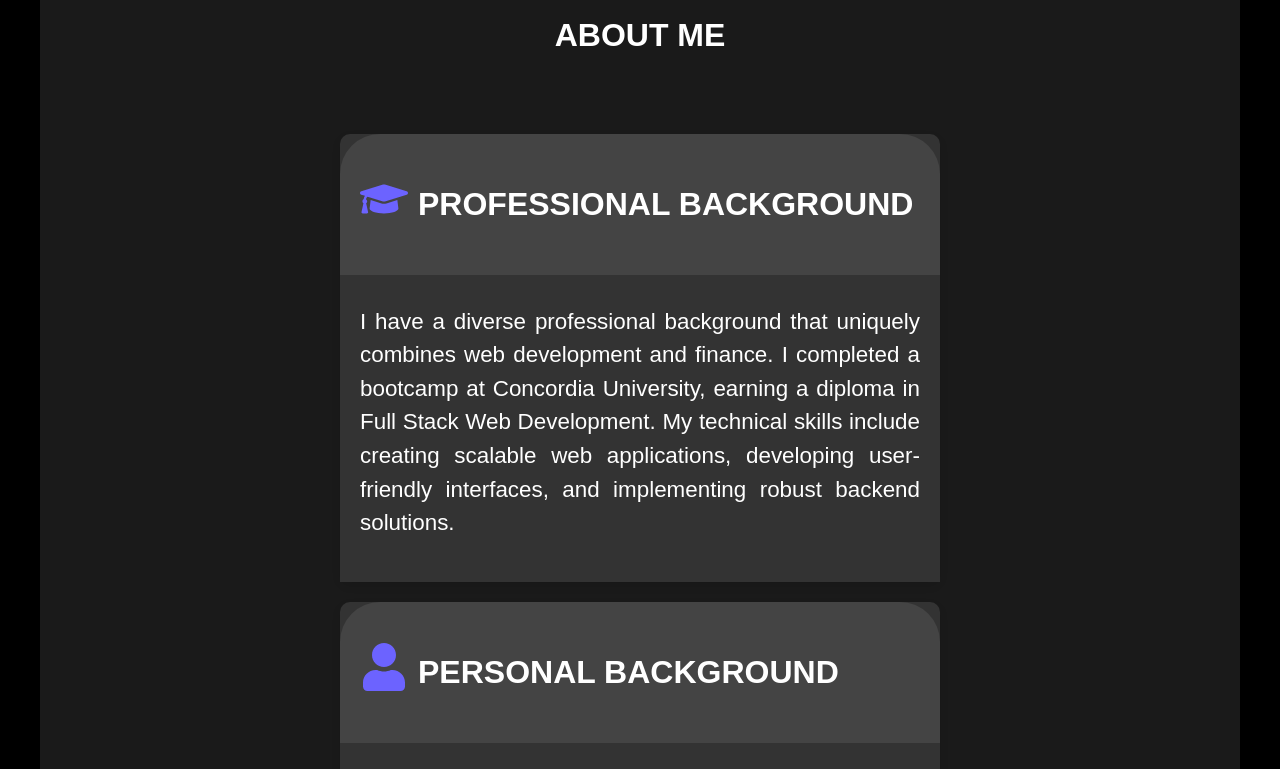
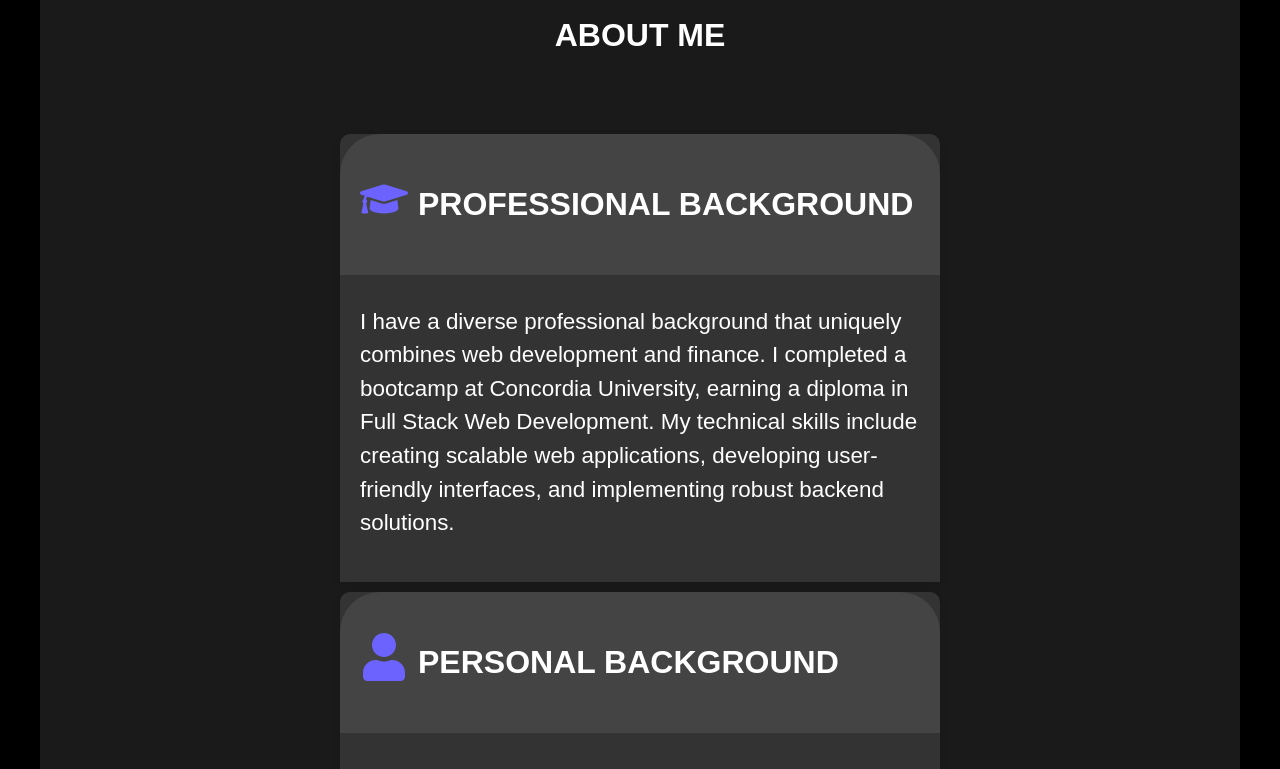
Before and after one commit to ClauellaN/clauella-nikiza-portfolio, a React (Create React App) app: page / in a window 1280 px wide. Shown: the part 980-1749 px from the top of the page. Built offline with nearby package versions, Linux system fonts and the light colour scheme.

Commit message:
Final Commit

```diff
--- a/src/components/AboutMe.js
+++ b/src/components/AboutMe.js
@@ -79,7 +79,7 @@ const Content = styled.div`
   flex-wrap: wrap;
   text-align: left;
   max-width: 1400px;
-  gap: 20px;
+  gap: 10px;
 `;
 
 const ContentDeets = styled.div`
@@ -141,7 +141,6 @@ const Paragraph = styled.p`
   font-weight: normal;
   color: white;
   font-size: 1.4rem;
-  text-align: justify;
   line-height: 1.5;
 
   @media (max-width: 768px) {
--- a/src/components/Projects.js
+++ b/src/components/Projects.js
@@ -37,7 +37,7 @@ const Projects = () => {
       <ProjectGrid>
         {projectsInfo.map((project) => (
           <ProjectItem key={project.title}>
-            <img src={project.imgSrc} alt={`${project.title} Screenshot`} />
+            <img src={project.imgSrc} />
             <Overlay>
               <ProjectTitle>{project.title}</ProjectTitle>
               <Description>{project.description}</Description>
```
Also changed, not shown: 1 other file (tests, documents, lock files or other folders).
